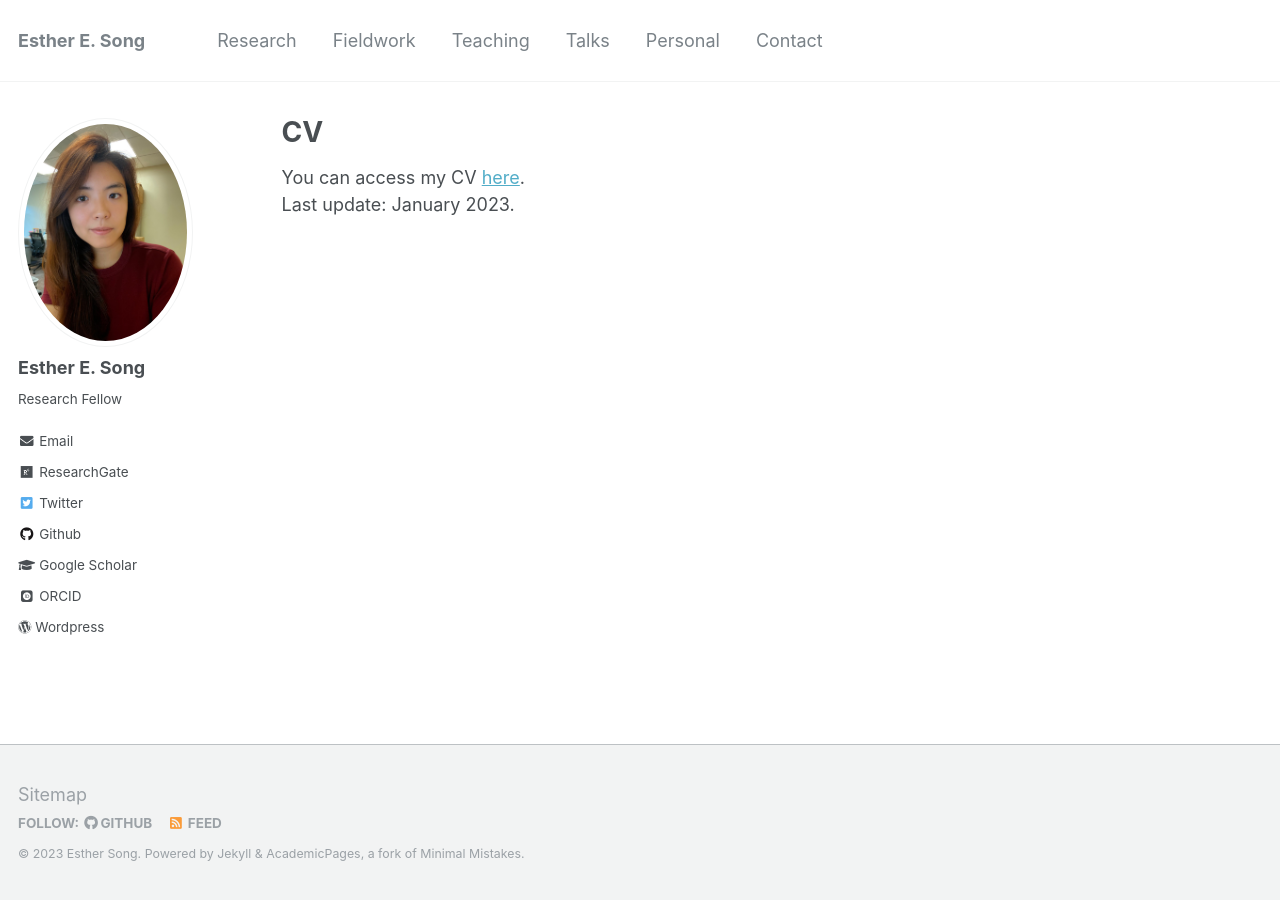
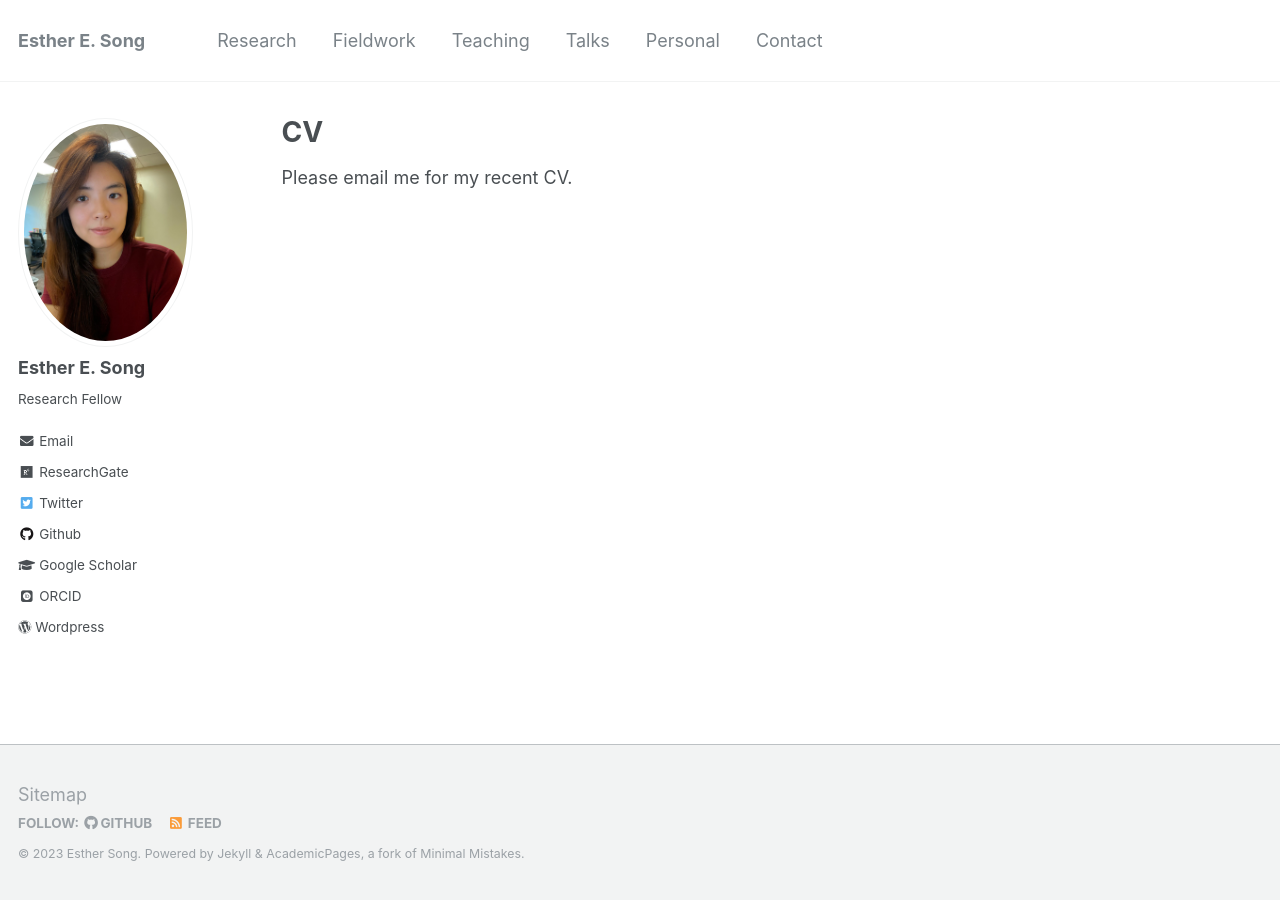
Before and after one commit to ehsong/ehsong.github.io, a Jekyll site: the page built from _pages/cv.md, in a window 1280 px wide. Built offline with Jekyll 4.4.1, drawn with Linux system fonts in a browser that asks for light colours; some web fonts are replaced.

Commit message:
Update cv.md

```diff
--- a/_pages/cv.md
+++ b/_pages/cv.md
@@ -7,6 +7,4 @@ redirect_from:
   - /resume
 ---
 {% include base_path %}
-
-You can access my CV [here](https://drive.google.com/file/d/1vqUiT1oKTXUNqQ2dkH4wXfByTyfpPaoa/view?usp=sharing).
-Last update: January 2023.
+Please email me for my recent CV.
```
